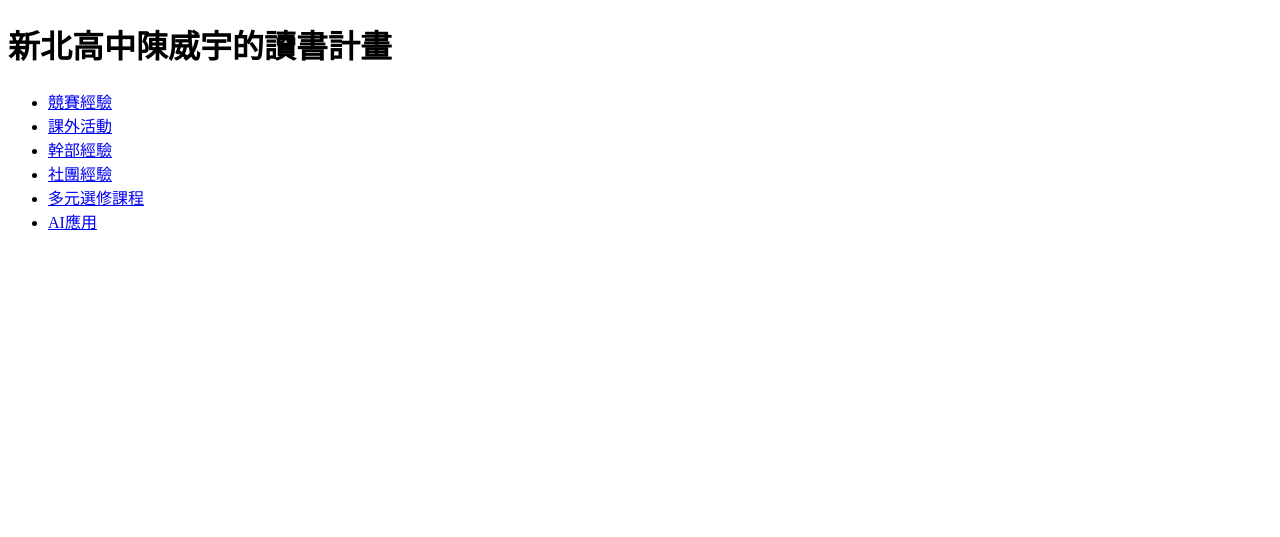
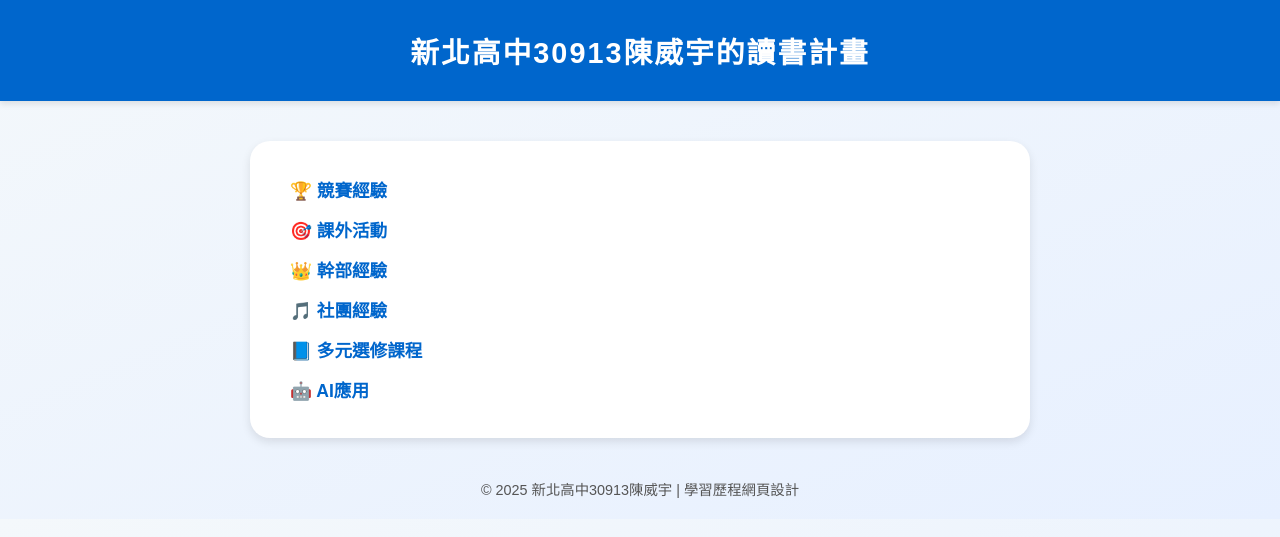
Before and after one commit to willsonchen8866/resume_NTSH, a Flask app: page / in a window 1280 px wide. Shown: the top 537 px of the page. Run offline with Flask 3, Linux system fonts and the light colour scheme.

Commit message:
Update index.html

```diff
--- a/templates/index.html
+++ b/templates/index.html
@@ -1,18 +1,90 @@
+<!DOCTYPE html>
+<html lang="zh-Hant">
+<head>
+    <meta charset="UTF-8">
+    <meta name="viewport" content="width=device-width, initial-scale=1.0">
+    <meta name="description" content="新北高中30913陳威宇的讀書計畫與學習歷程">
+    <title>新北高中30913陳威宇的讀書計畫</title>
+    <style>
+        body {
+            font-family: "Noto Sans TC", "Microsoft JhengHei", sans-serif;
+            background: linear-gradient(to bottom right, #f4f8fb, #e7f0ff);
+            color: #333;
+            margin: 0;
+            padding: 0;
+        }
 
-<!DOCTYPE html>
-<html>
-<head>
-    <title>讀書計畫</title>
+        header {
+            background-color: #0066cc;
+            color: white;
+            padding: 30px 0;
+            text-align: center;
+            box-shadow: 0 3px 6px rgba(0,0,0,0.1);
+        }
+
+        h1 {
+            margin: 0;
+            font-size: 1.8rem;
+            letter-spacing: 2px;
+        }
+
+        nav {
+            background-color: white;
+            max-width: 700px;
+            margin: 40px auto;
+            padding: 20px 40px;
+            border-radius: 20px;
+            box-shadow: 0 4px 10px rgba(0,0,0,0.1);
+        }
+
+        ul {
+            list-style: none;
+            padding: 0;
+        }
+
+        li {
+            margin: 15px 0;
+        }
+
+        a {
+            text-decoration: none;
+            color: #0066cc;
+            font-weight: 600;
+            font-size: 1.1rem;
+            transition: color 0.2s, transform 0.2s;
+        }
+
+        a:hover {
+            color: #003d80;
+            transform: scale(1.05);
+        }
+
+        footer {
+            text-align: center;
+            font-size: 0.9rem;
+            color: #555;
+            margin: 40px 0 20px;
+        }
+    </style>
 </head>
 <body>
-    <h1>新北高中陳威宇的讀書計畫</h1>
-    <ul>
-        <li><a href="/competition">競賽經驗</a></li>
-        <li><a href="/activities">課外活動</a></li>
-        <li><a href="/leadership">幹部經驗</a></li>
-        <li><a href="/club">社團經驗</a></li>
-        <li><a href="/electives">多元選修課程</a></li>
-        <li><a href="/ai">AI應用</a></li>
-    </ul>
+    <header>
+        <h1>新北高中30913陳威宇的讀書計畫</h1>
+    </header>
+
+    <nav>
+        <ul>
+            <li><a href="/competition">🏆 競賽經驗</a></li>
+            <li><a href="/activities">🎯 課外活動</a></li>
+            <li><a href="/leadership">👑 幹部經驗</a></li>
+            <li><a href="/club">🎵 社團經驗</a></li>
+            <li><a href="/electives">📘 多元選修課程</a></li>
+            <li><a href="/ai">🤖 AI應用</a></li>
+        </ul>
+    </nav>
+
+    <footer>
+        © 2025 新北高中30913陳威宇 | 學習歷程網頁設計
+    </footer>
 </body>
 </html>
```
